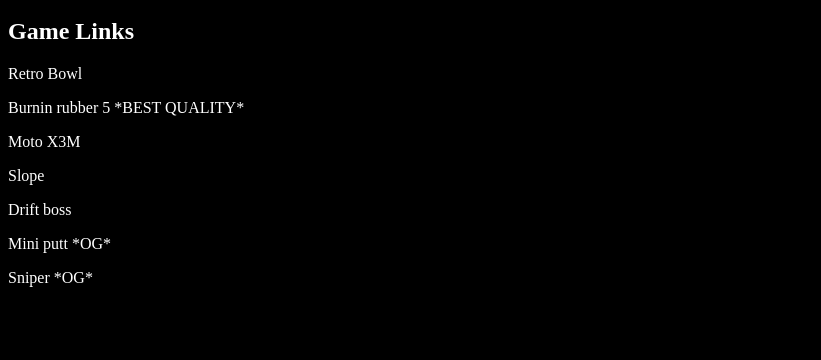
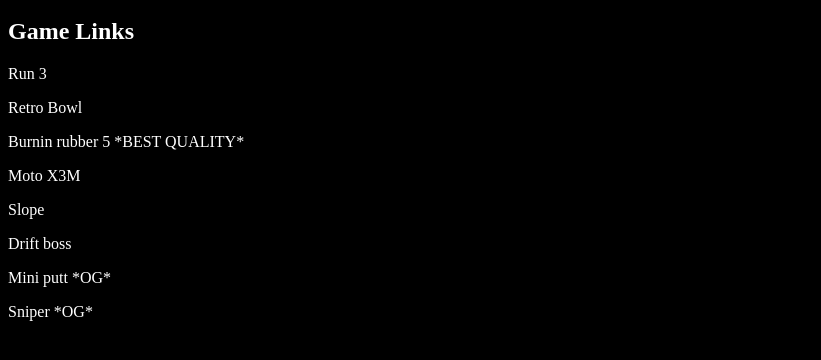
Before and after one commit to bowserjrchaosdude3/snackers, a plain HTML site: page index.html in a window 1280 px wide. Shown: the part 160-520 px from the top of the page, without its empty margins (0-821 px from the left). Drawn offline with Linux system fonts and the light colour scheme.

Commit message:
Update index.html

```diff
--- a/index.html
+++ b/index.html
@@ -24,6 +24,7 @@ a:active {
  <h1><span style="color: #ff0000;"><img src="https://raw.githubusercontent.com/bowserjrchaosdude3/snackers/main/coollogo_com-291571488.png" alt="" width="770" height="102" /></span></h1>
 <h2><span style="color: #FFFFFF;">new stuff and brung back old games we had.</span></h2>
 <h2><span style="color: #FFFFFF;">Game Links</h2>
+  <p><a href="https://bowserjrchaosdude3.github.io/snackers/run.html">Run 3</a></p>
  <p><a href="https://bowserjrchaosdude3.github.io/snackers/bowl.html">Retro Bowl</a></p>
  <p><a href="https://bowserjrchaosdude3.github.io/snackers/rubberxs.html">Burnin rubber 5 *BEST QUALITY*</a></p>
 <p><a href="https://bowserjrchaosdude3.github.io/snackers/x3m.html">Moto X3M</a></p>
```
